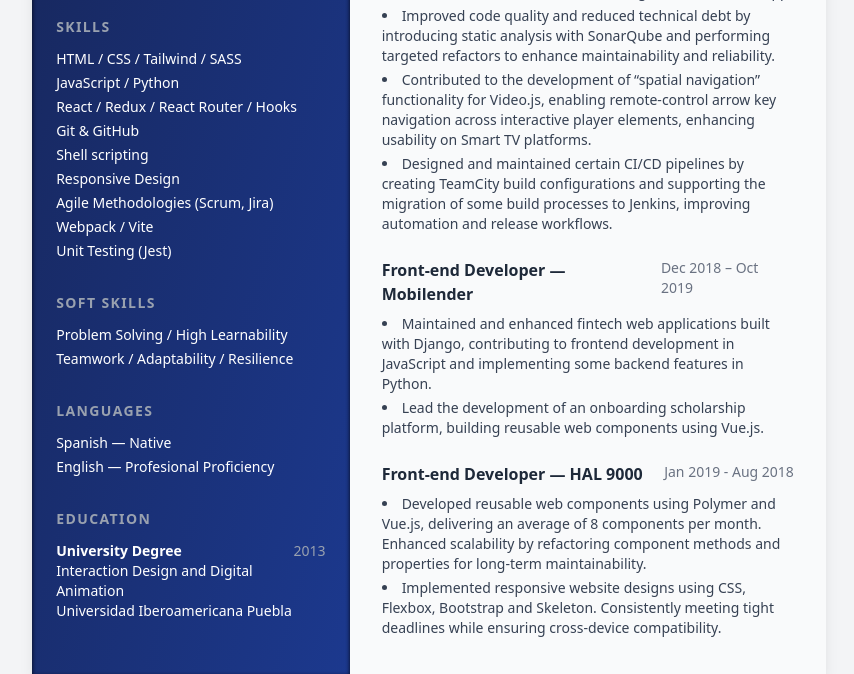
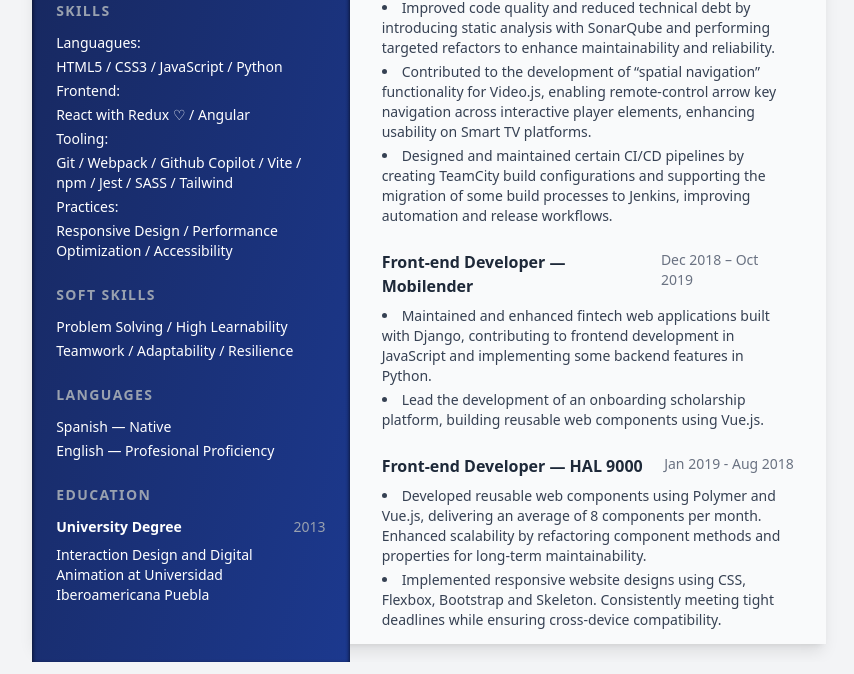
Before and after one commit to CarlosVillasenor/curriculum-vitae-tailwind-project, a website: page index.html in a window 1280 px wide. Shown: the part 479-1153 px from the top of the page, without its empty margins (211-1065 px from the left). Drawn offline with nearby package versions, Linux system fonts and the light colour scheme; files that its build step writes are made by us from their sources.

Commit message:
feat: update skills section

```diff
--- a/index.html
+++ b/index.html
@@ -17,7 +17,7 @@
 </head>
 
 <body class="bg-gray-100 text-gray-800 font-sans">
-  <div class="max-w-4xl mx-auto bg-gray-50 shadow-lg grid grid-cols-10 w-[210mm] h-[305mm]">
+  <div class="max-w-4xl mx-auto bg-gray-50 shadow-lg grid grid-cols-10 w-[210mm] h-[297mm]">
 
     <!-- LEFT SIDEBAR -->
     <aside class="col-span-4 text-white p-6 shadow-inner shadow-gray-950 bg-gradient-to-br from-blue-950 to-blue-900">
@@ -28,7 +28,7 @@
       <p class="text-sm text-gray-300 mt-1">Senior Front-End Developer</p>
 
       <!-- Contact -->
-      <section class="mt-8">
+      <section class="mt-6">
         <h2 class="text-sm font-semibold tracking-widest text-gray-400 uppercase">
           Contact
         </h2>
@@ -48,24 +48,43 @@
       </section>
 
       <!-- Skills -->
-      <section class="mt-8">
-        <h2 class="text-sm font-semibold tracking-widest text-gray-400 uppercase">Skills</h2>
+      <!-- <section class="mt-6">
+        <h2 class="text-sm font-semibold tracking-widest text-gray-400 uppercase">
+          Skills
+        </h2>
         <ul class="mt-3 space-y-1 text-sm">
-          <li>HTML / CSS / Tailwind / SASS</li>
+          <li>HTML / CSS / SASS / Tailwind</li>
           <li>JavaScript / Python</li>
-          <li>React / Redux / React Router / Hooks</li>
+          <li>React with Redux, React Router & Hooks</li>
           <li>Git & GitHub</li>
+          <li>VS Code with Github Copilot</li>
           <li>Shell scripting</li>
           <li>Responsive Design</li>
           <li>Agile Methodologies (Scrum, Jira)</li>
           <li>Webpack / Vite</li>
           <li>Unit Testing (Jest)</li>
-          <!-- <li>ES 5/6</li> -->
+        </ul>
+      </section> -->
+
+      <!-- Skills -->
+      <section class="mt-6">
+        <h2 class="text-sm font-semibold tracking-widest text-gray-400 uppercase">
+          Skills
+        </h2>
+        <ul class="mt-3 space-y-1 text-sm">
+          <li>Languagues: </li>
+          <li>HTML5 / CSS3 / JavaScript / Python </li>
+          <li>Frontend:</li>
+          <li> React with Redux ♡ / Angular </li>
+          <li>Tooling:</li>
+          <li>Git / Webpack / Github Copilot / Vite / npm / Jest / SASS / Tailwind </li>
+          <li>Practices:</li>
+          <li>Responsive Design / Performance Optimization / Accessibility </li>
         </ul>
       </section>
 
       <!--Soft Skills-->
-      <section class="mt-8">
+      <section class="mt-6">
         <h2 class="text-sm font-semibold tracking-widest text-gray-400 uppercase">Soft Skills</h2>
         <ul class="mt-3 space-y-1 text-sm">
           <li>Problem Solving / High Learnability </li>
@@ -74,7 +93,7 @@
       </section>
 
       <!-- Languages -->
-      <section class="mt-8">
+      <section class="mt-6">
         <h2 class="text-sm font-semibold tracking-widest text-gray-400 uppercase">Languages</h2>
         <ul class="mt-3 space-y-1 text-sm">
           <li>Spanish — Native</li>
@@ -83,13 +102,14 @@
       </section>
 
       <!-- Education -->
-      <section class="mt-8">
+      <section class="mt-6">
         <h2 class="text-sm font-semibold tracking-widest text-gray-400 uppercase">Education</h2>
         <div class="mt-3 flex justify-between text-sm">
           <div>
             <p class="font-semibold">University Degree</p>
-            <p>Interaction Design and Digital Animation</p>
-            <p>Universidad Iberoamericana Puebla</p>
+            <p class="mt-2">
+              Interaction Design and Digital Animation at Universidad Iberoamericana Puebla
+            </p>
           </div>
           <span class="text-gray-400">2013</span>
         </div>
@@ -110,7 +130,7 @@
       </section>
 
       <!-- Experience -->
-      <section class="mt-8">
+      <section class="mt-6">
         <h2 class="text-xl font-bold border-b pb-2">Experience</h2>
 
         <div class="mt-4">
```
